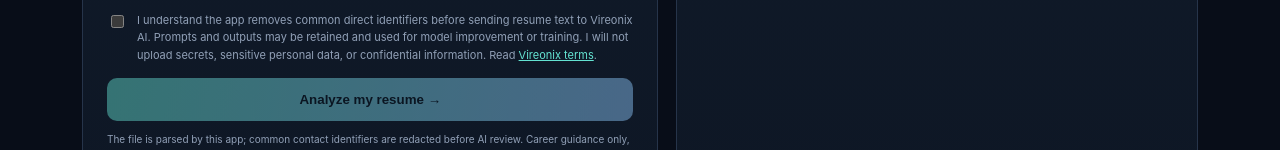
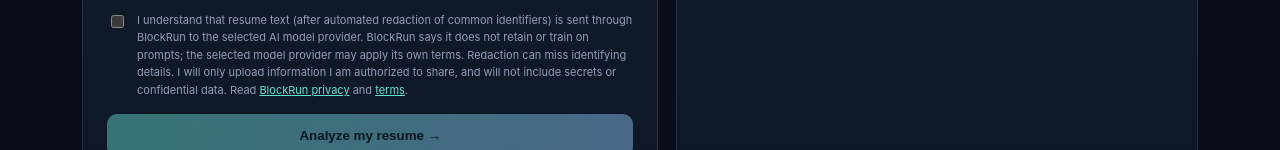
Before and after one commit to syedghulamahmed/resume-intelligence-ai, a plain HTML site: page api/index.html in a window 1280 px wide. Shown: the part 971-1121 px from the top of the page. Drawn offline with Linux system fonts and the light colour scheme.

Commit message:
Update resume consent notice for BlockRun AI processing

```diff
--- a/api/index.html
+++ b/api/index.html
@@ -20,7 +20,7 @@
 <div class="field"><label for="role">TARGET ROLE</label><input id="role" maxlength="100" placeholder="e.g. Junior Machine Learning Engineer"></div>
 <div class="field"><label for="level">EXPERIENCE LEVEL</label><select id="level"><option>Student / Entry-level</option><option>Internship</option><option>Junior (0–2 years)</option><option>Mid-level (3–5 years)</option><option>Senior (6+ years)</option></select></div>
 <div class="field"><label for="focus">OPTIONAL FOCUS</label><input id="focus" maxlength="180" placeholder="e.g. ATS compatibility, Python, measurable impact"></div>
-<label class="privacy-consent"><input id="consent" type="checkbox"> <span>I understand the app removes common direct identifiers before sending resume text to Vireonix AI. Prompts and outputs may be retained and used for model improvement or training. I will not upload secrets, sensitive personal data, or confidential information. Read <a href="https://vireonix.ai/terms" target="_blank" rel="noopener noreferrer">Vireonix terms</a>.</span></label>
+<label class="privacy-consent"><input id="consent" type="checkbox"> <span>I understand that resume text (after automated redaction of common identifiers) is sent through BlockRun to the selected AI model provider. BlockRun says it does not retain or train on prompts; the selected model provider may apply its own terms. Redaction can miss identifying details. I will only upload information I am authorized to share, and will not include secrets or confidential data. Read <a href="https://blockrun.ai/privacy" target="_blank" rel="noopener noreferrer">BlockRun privacy</a> and <a href="https://blockrun.ai/terms" target="_blank" rel="noopener noreferrer">terms</a>.</span></label>
 <div class="error" id="error" role="alert"></div><button class="btn" id="submit" disabled>Analyze my resume →</button>
 <p class="sub" style="font-size:10px">The file is parsed by this app; common contact identifiers are redacted before AI review. Career guidance only, not a hiring decision.</p></form></div>
 <div class="card"><div class="empty" id="empty"><div><h2>Your analysis appears here</h2><p class="sub">Upload a resume for a score, strengths, gaps, and prioritized improvements.</p></div></div><div class="loading" id="loading" aria-live="polite">Analyzing resume…</div><div class="result" id="result"></div></div></section>
```
